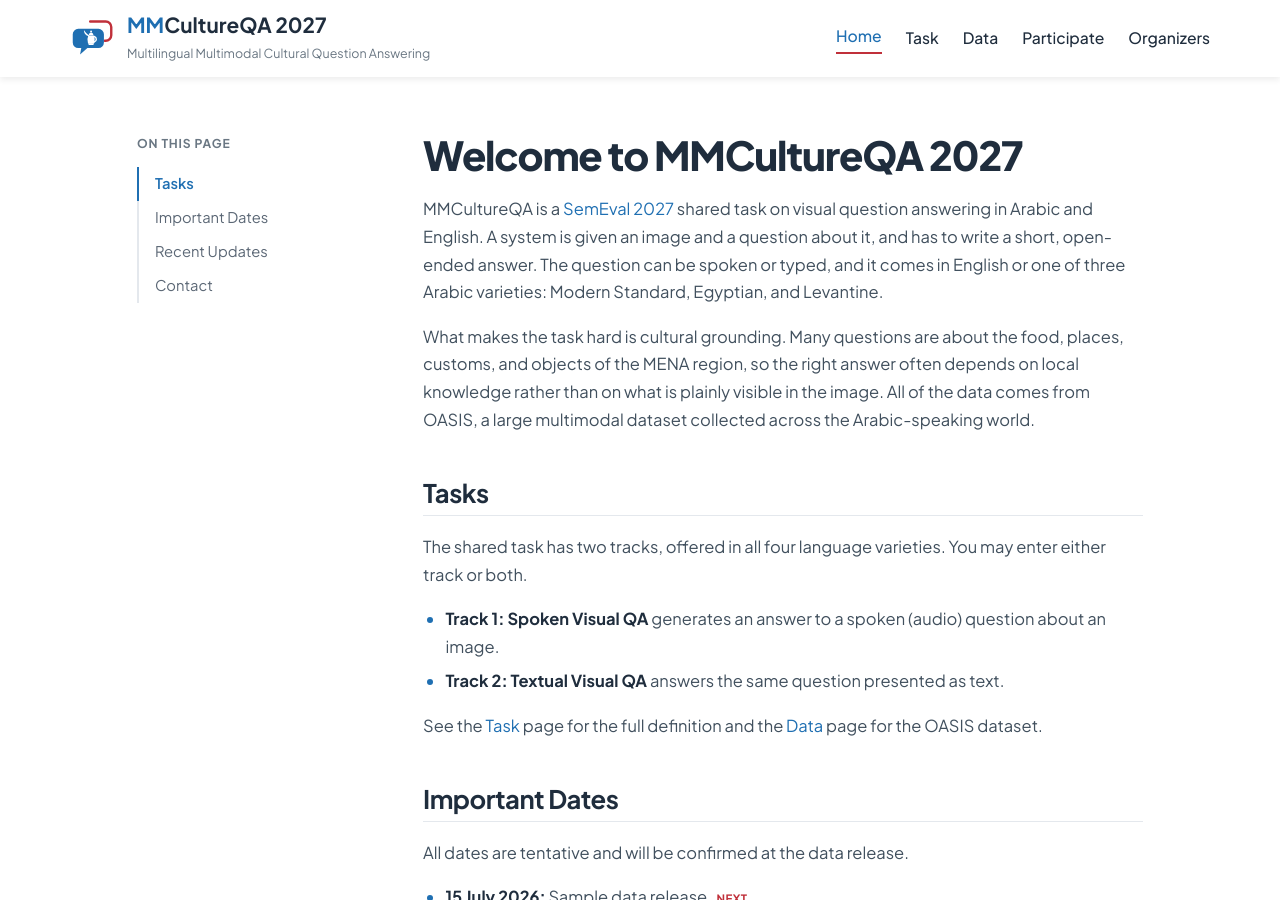
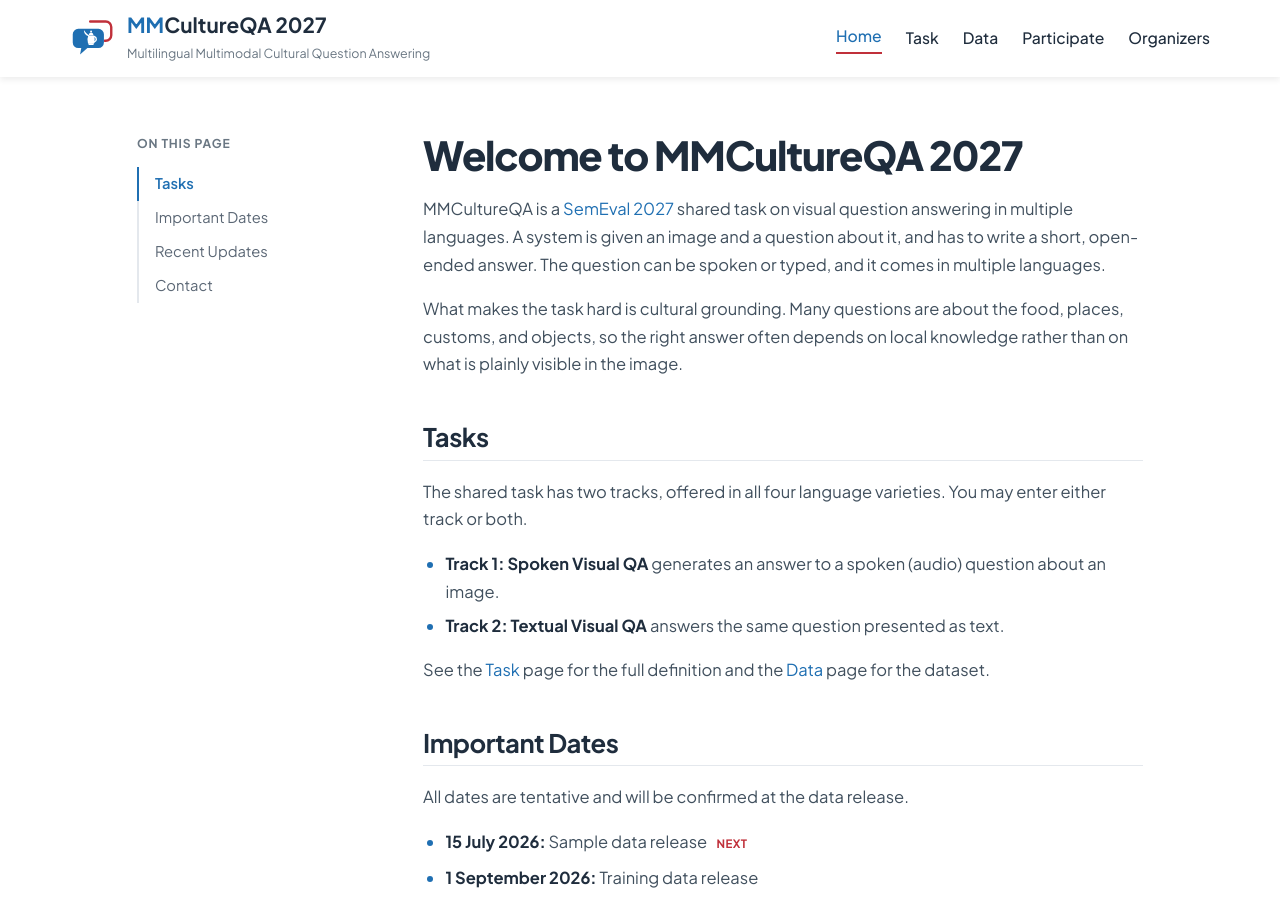
Before and after one commit to mmcultureqa-semeval27/mmcultureqa-semeval27.github.io, a Jekyll site: the page built from index.md, in a window 1280 px wide and 900 px high. Built offline with Jekyll 4.4.1, drawn with Linux system fonts in a browser that asks for light colours.

Commit message:
Update shared task site copy

```diff
--- a/index.md
+++ b/index.md
@@ -5,27 +5,19 @@
 
 # Welcome to MMCultureQA 2027
 
-MMCultureQA is a [SemEval 2027](https://semeval.github.io/SemEval2027/) shared task on
-visual question answering in Arabic and English. A system is given an image and a question
-about it, and has to write a short, open-ended answer. The question can be spoken or typed,
-and it comes in English or one of three Arabic varieties: Modern Standard, Egyptian, and
-Levantine.
+MMCultureQA is a [SemEval 2027](https://semeval.github.io/SemEval2027/) shared task on visual question answering in multiple languages. A system is given an image and a question about it, and has to write a short, open-ended answer. The question can be spoken or typed, and it comes in multiple languages.
 
-What makes the task hard is cultural grounding. Many questions are about the food, places,
-customs, and objects of the MENA region, so the right answer often depends on local
-knowledge rather than on what is plainly visible in the image. All of the data comes from
-OASIS, a large multimodal dataset collected across the Arabic-speaking world.
+
+What makes the task hard is cultural grounding. Many questions are about the food, places, customs, and objects, so the right answer often depends on local knowledge rather than on what is plainly visible in the image.
 
 ## Tasks
 
-The shared task has two tracks, offered in all four language varieties. You may enter
-either track or both.
+The shared task has two tracks, offered in all four language varieties. You may enter either track or both.
 
 - **Track 1: Spoken Visual QA** generates an answer to a spoken (audio) question about an image.
 - **Track 2: Textual Visual QA** answers the same question presented as text.
 
-See the [Task](/tasks/) page for the full definition and the [Data](/data/) page for the
-OASIS dataset.
+See the [Task](/tasks/) page for the full definition and the [Data](/data/) page for the dataset.
 
 ## Important Dates
 
@@ -49,6 +41,4 @@
 ## Contact
 
 Registration is open: [sign up using the registration form]({{ site.registration_url }}).
-For full details on taking part, see the [Participate](/participate/) page. A participant
-mailing list is being set up and will be linked here, and for other questions you can
-contact the [organizers](/organizers/).
+For full details on taking part, see the [Participate](/participate/) page. A participant mailing list is being set up and will be linked here, and for other questions you can contact the [organizers](/organizers/).
```
Also changed, not shown: data.md (+4 -17 lines), organizers.md (+0 -3 lines).
